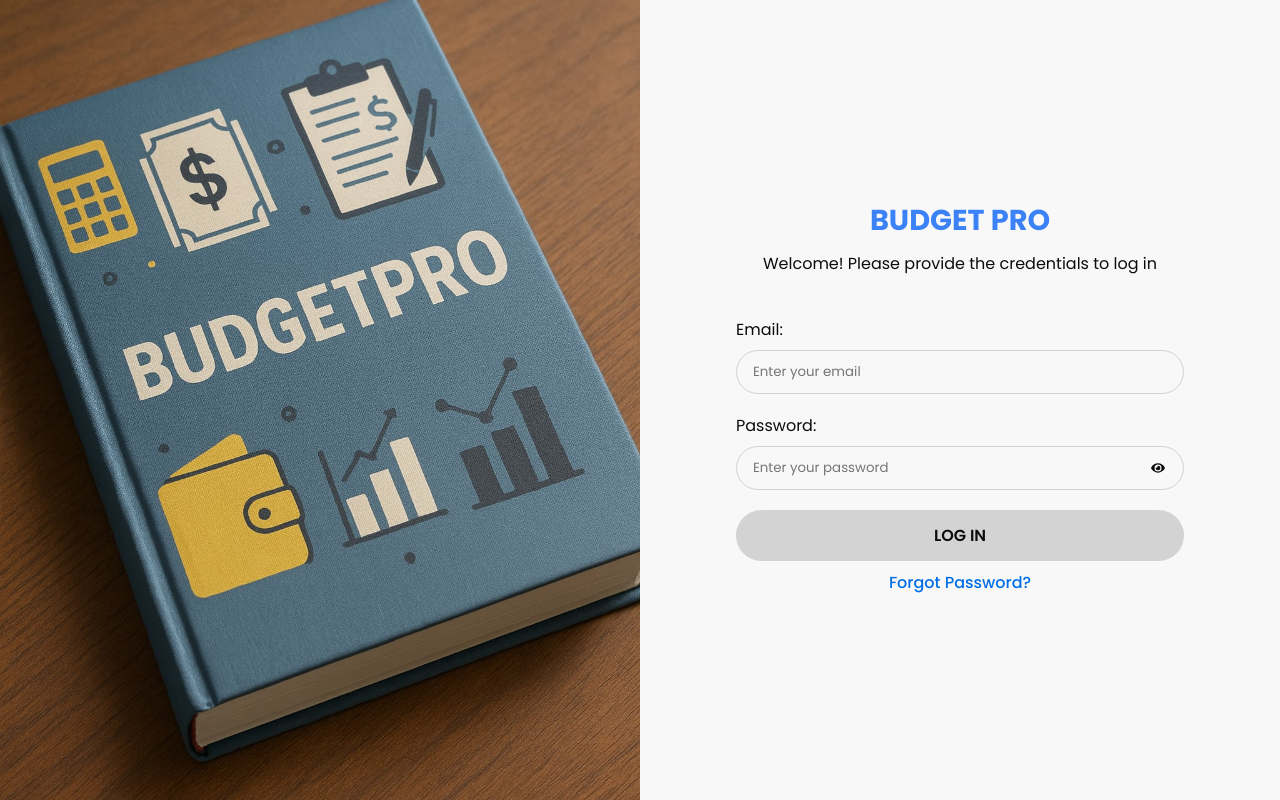
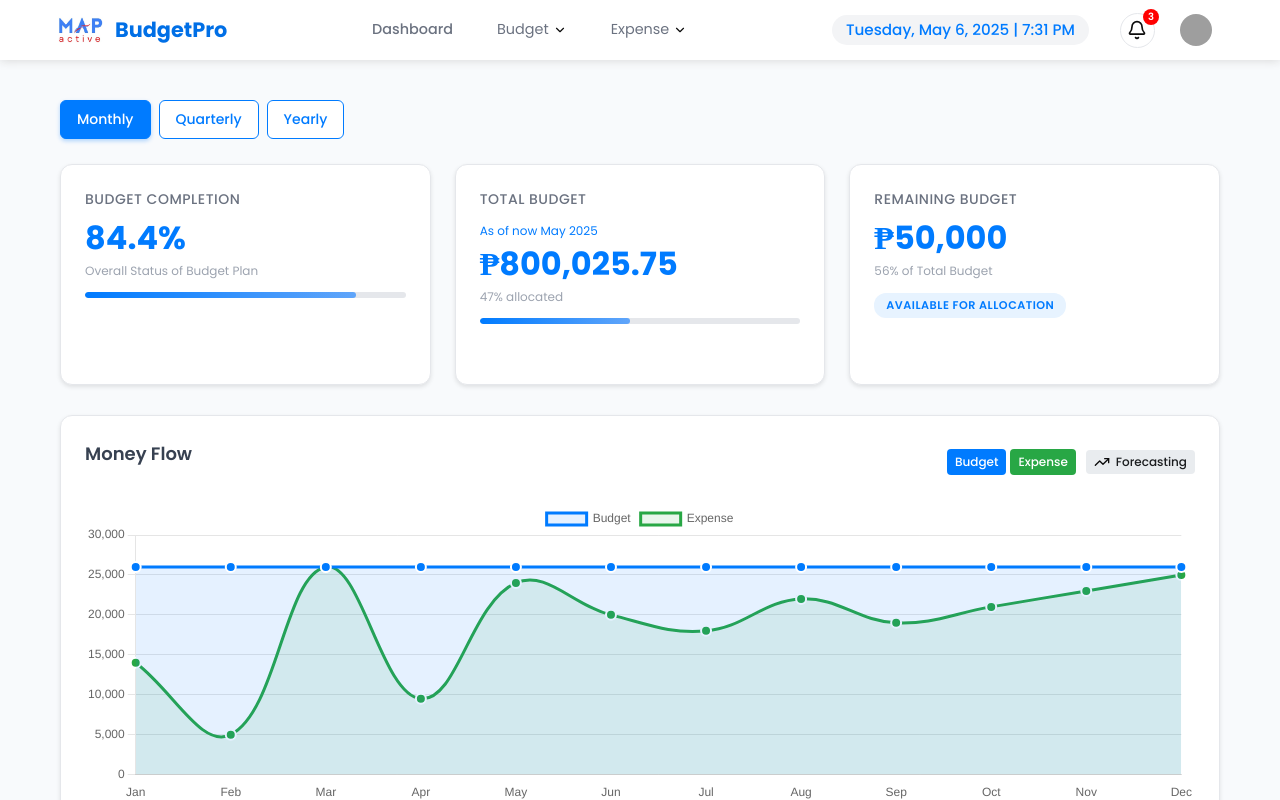
Before and after one commit to BudgetProPUP/budget-pro, a React (Vite) app in the folder frontendside/: page /dashboard in a window 1280 px wide. Before the commit this address led to /login. Built offline with nearby package versions, Linux system fonts and the light colour scheme; grey boxes are pictures that could not be loaded.

Commit message:
Refactor routing in App component and update import statements in LoginPage

```diff
--- a/frontendside/src/App.jsx
+++ b/frontendside/src/App.jsx
@@ -34,7 +34,7 @@ function App() {
         />
 
         {/* Protected Dashboard Route */}
-        <Route
+        {/* <Route
           path="/dashboard"
           element={
             isAuthenticated ? (
@@ -43,6 +43,10 @@ function App() {
               <Navigate to="/login" replace />
             )
           }
+        /> */}
+        <Route
+          path="/dashboard"
+          element={<Dashboard />}
         />
 
         <Route
--- a/frontendside/src/pages/Finance/LoginPage.jsx
+++ b/frontendside/src/pages/Finance/LoginPage.jsx
@@ -1,7 +1,7 @@
 import { useState, useEffect } from 'react';
 import { useNavigate, Link } from 'react-router-dom';
-import { useForm } from "react-hook-form";
-import './LoginPage.css';
+// import { useForm } from "react-hook-form";
+import './loginPage.css';
 import backgroundImage from '../../assets/LOGO.jpg';
 import { FaEye, FaEyeSlash } from 'react-icons/fa'; // Import eye icons
 
```
